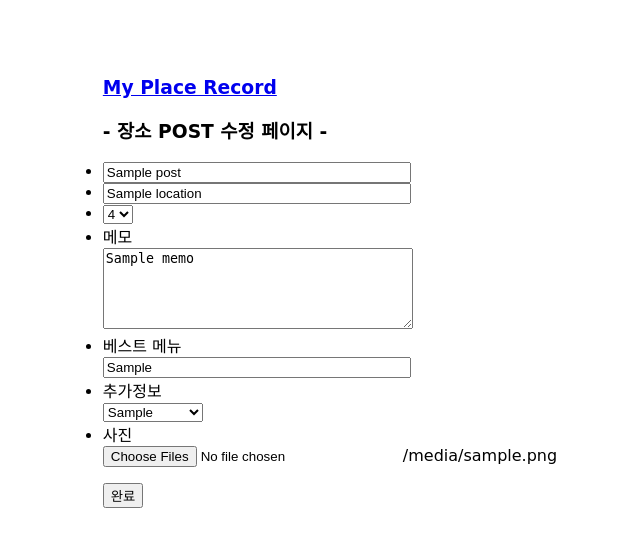
After one commit to Odreystella/My_Place_Record_Project2, a Django app: template place/templates/place_edit.html in a window 1280 px wide. The commit adds this page. Shown: the top 547 px of the page, without its empty margins (310-950 px from the left). Run offline with Django 3.2, Linux system fonts and the light colour scheme; the template is opened without the code that fills it: most values are stand-ins (such as "Sample title", 1, 10 or a date in 2020); some web fonts are replaced.

Commit message:
feat: update post
- add place:edit url in place_detail.html
- add place/edit url in place/urls.py
- create PostUpdateView in place/views.py
- create PlaceService.update() in place/services.py
- create UpdateDto() in place/dto.py
- create place_edit template

```diff
--- a/place/templates/place_detail.html
+++ b/place/templates/place_detail.html
@@ -47,7 +47,7 @@
                     {% endfor %}
             </li>
         </ul>
-        <a href=""><button type="button ">수정</button></a>
+        <a href="{% url 'place:edit' post.pk %}"><button type="button ">수정</button></a>
         <a href=""><button type="button">삭제</button></a>
     </div>
 </div>
--- /dev/null
+++ b/place/templates/place_edit.html
@@ -0,0 +1,66 @@
+{% extends "base.html" %}
+
+{% load static %}
+{% block title %}
+<title>장소 POST 수정</title>
+{% endblock title %}
+
+{% block css %}
+<style>
+    input {width: 300px;}
+    ul {padding: 0;}
+</style>
+<!-- <link rel="stylesheet" href="{% static 'index.css' %}"> -->
+{% endblock css %}
+
+{% block content %}
+{% if error.status %}
+{{error.msg}}
+{% endif %}
+<div class="main border">
+    <h3 class="heading"><a href="{% url 'index' %}">My Place Record</a></h3>
+    <h3>- 장소 POST 수정 페이지 -</h3>
+    <div class="container">
+        <form action="{% url 'place:edit' post.pk %}" method="POST" enctype="multipart/form-data">
+            {% csrf_token %}
+            <ul>
+                <li><input type="text" value="{{post.name}}" name="name"></li>
+                <li><input type="text" value="{{post.location}}" name="location"></li>
+                <li><select id="stars" name="stars" >
+                    <option value="{{post.stars}}" selected>{{post.stars}}</option>
+                    <option value="5">5</option>
+                    <option value="4">4</option>
+                    <option value="3">3</option>
+                    <option value="2">2</option>
+                    <option value="1">1</option>
+                </select></li>
+                <li>
+                    메모<br>
+                    <textarea cols="36" rows="5" name="memo">{{post.memo}}</textarea>
+                </li>
+                <li>
+                    베스트 메뉴<br>
+                    <input type="text" value="{{post.best_menu}}" name="best_menu">
+                </li>
+                <li>
+                    추가정보<br>
+                    <select id="additional_info" name="additional_info">
+                        <option value="{{post.additional_info}}" selected>{{post.additional_info}}</option>
+                        <option value="주차장 있음">주차장 있음</option>
+                        <option value="매일 영업">매일 영업</option>
+                        <option value="반려동물 허용">반려동물 허용</option>
+                        <option value="공휴일 휴무">공휴일 휴무</option>
+                    </select>
+                </li>
+                <li>
+                    사진<br>
+                    {% for photo in post.photo.all %}
+                    <input type="file" id="image" multiple>{{photo.image.url}}<br>
+                    {% endfor %}
+                </li>
+            </ul>
+            <button type="submit">완료</button>
+        </form>
+    </div>
+</div>
+{% endblock content %}
--- a/place/urls.py
+++ b/place/urls.py
@@ -1,7 +1,7 @@
 from django.contrib import admin
 from django.urls import path
 
-from place.views import CategoryDetailView, PostDetailView, PostCreateView
+from place.views import CategoryDetailView, PostDetailView, PostCreateView, PostUpdateView
 
 app_name='place'
 
@@ -9,4 +9,5 @@ urlpatterns = [
      path('post/<int:pk>', CategoryDetailView.as_view(), name='post'),
      path('post/detail/<int:pk>', PostDetailView.as_view(), name='detail'),
      path('post/add/<int:pk>', PostCreateView.as_view(), name='add'),
+     path('post/edit/<int:pk>', PostUpdateView.as_view(), name='edit'),
 ]
```
Also changed, not shown: place/dto.py (+12 -0 lines), place/services.py (+33 -1 lines), place/views.py (+42 -1 lines), media/images/mountain.jpeg (added), media/images/onion_coffee.JPG (added), media/images/onion_coffee_mYjuSNJ.JPG (added).
